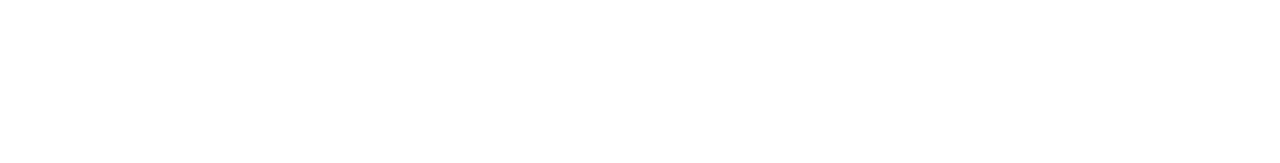
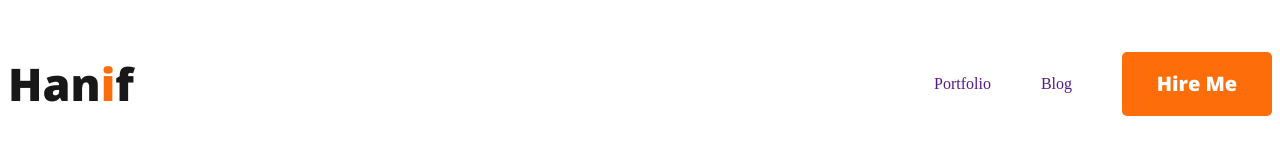
Before and after one commit to Ebrahimhanif12/portfolio, a plain HTML site: page index.html in a window 1280 px wide. Drawn offline with nearby package versions, Linux system fonts and the light colour scheme.

Commit message:
added nav bar

```diff
--- a/index.html
+++ b/index.html
@@ -4,6 +4,29 @@
     <meta charset="UTF-8" />
     <meta name="viewport" content="width=device-width, initial-scale=1.0" />
     <title>My Portfolio</title>
+
+    <link rel="preconnect" href="https://fonts.googleapis.com" />
+    <link rel="preconnect" href="https://fonts.gstatic.com" crossorigin />
+    <link
+      href="https://fonts.googleapis.com/css2?family=Open+Sans:ital,wght@0,400;0,500;0,800;1,400;1,500;1,800&display=swap"
+      rel="stylesheet"
+    />
+    <link rel="stylesheet" href="style/portfolio.css" />
   </head>
-  <body></body>
+  <body>
+    <header>
+      <nav>
+        <h3 class="text-primary">Han<span class="i">i</span>f</h3>
+        <ul>
+          <li><a href="">Portfolio</a></li>
+          <li><a href="">Blog</a></li>
+          <button class="btn-hireme">Hire Me</button>
+        </ul>
+      </nav>
+    </header>
+
+    <main></main>
+
+    <footer></footer>
+  </body>
 </html>
--- /dev/null
+++ b/style/portfolio.css
@@ -0,0 +1,40 @@
+/*common shared style*/
+
+/*Header style */
+nav {
+  display: flex;
+  align-items: center;
+  justify-content: space-between;
+}
+ul {
+  display: flex;
+  align-items: center;
+}
+nav li {
+  list-style: none;
+  margin-right: 50px;
+}
+.text-primary {
+  font-family: "Open Sans", sans-serif;
+  color: #181818;
+  font-size: 45px;
+  font-weight: 800;
+}
+nav a {
+  text-decoration: none;
+}
+.btn-hireme {
+  width: 150px;
+  height: 64px;
+  border-radius: 5px;
+  border: none;
+  background: #fd6e0a;
+  color: white;
+  font-family: Open Sans;
+  font-size: 20px;
+  font-weight: 700;
+  padding: 15px 25px;
+}
+.i {
+  color: #fd6e0a;
+}
```
